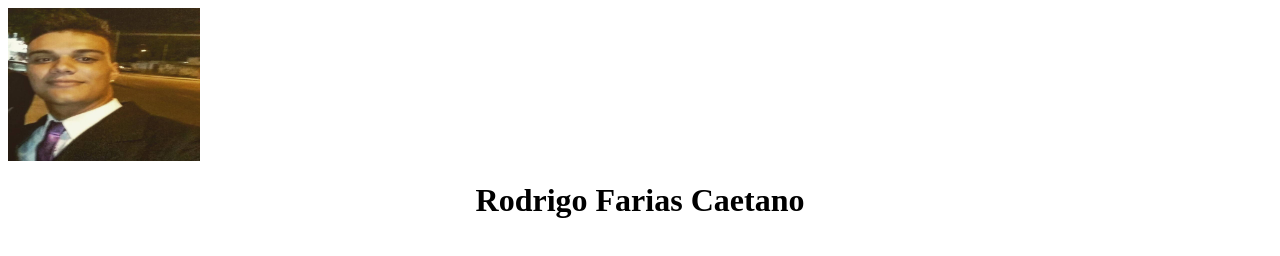
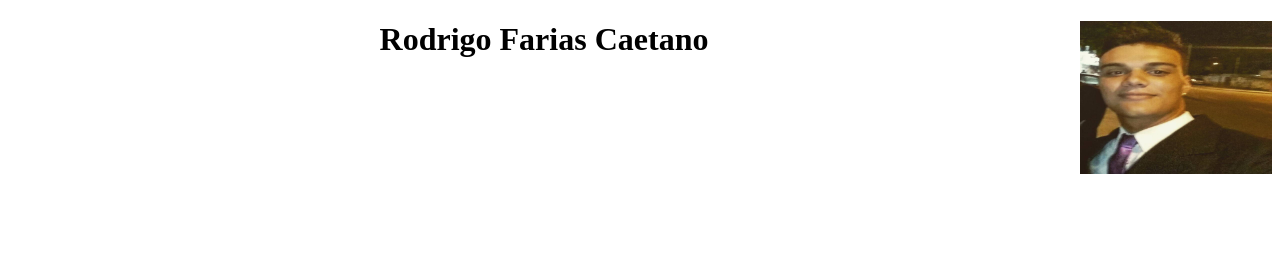
Before and after one commit to rodrigofc93/ProjetoTP1, a plain HTML site: page index.html in a window 1280 px wide. Drawn offline with Linux system fonts and the light colour scheme.

Commit message:
Update index.html

```diff
--- a/index.html
+++ b/index.html
@@ -6,7 +6,7 @@
 </head>
 
 <body>
-  <img src="rodrigo.jpg" alt="Foto Rodrigo" height="153" width="192" align="middle">
+  <img src="rodrigo.jpg" alt="Foto Rodrigo" height="153" width="192" align="right">
   <h1 align="center">Rodrigo Farias Caetano</h1>
 </body>
 
```
